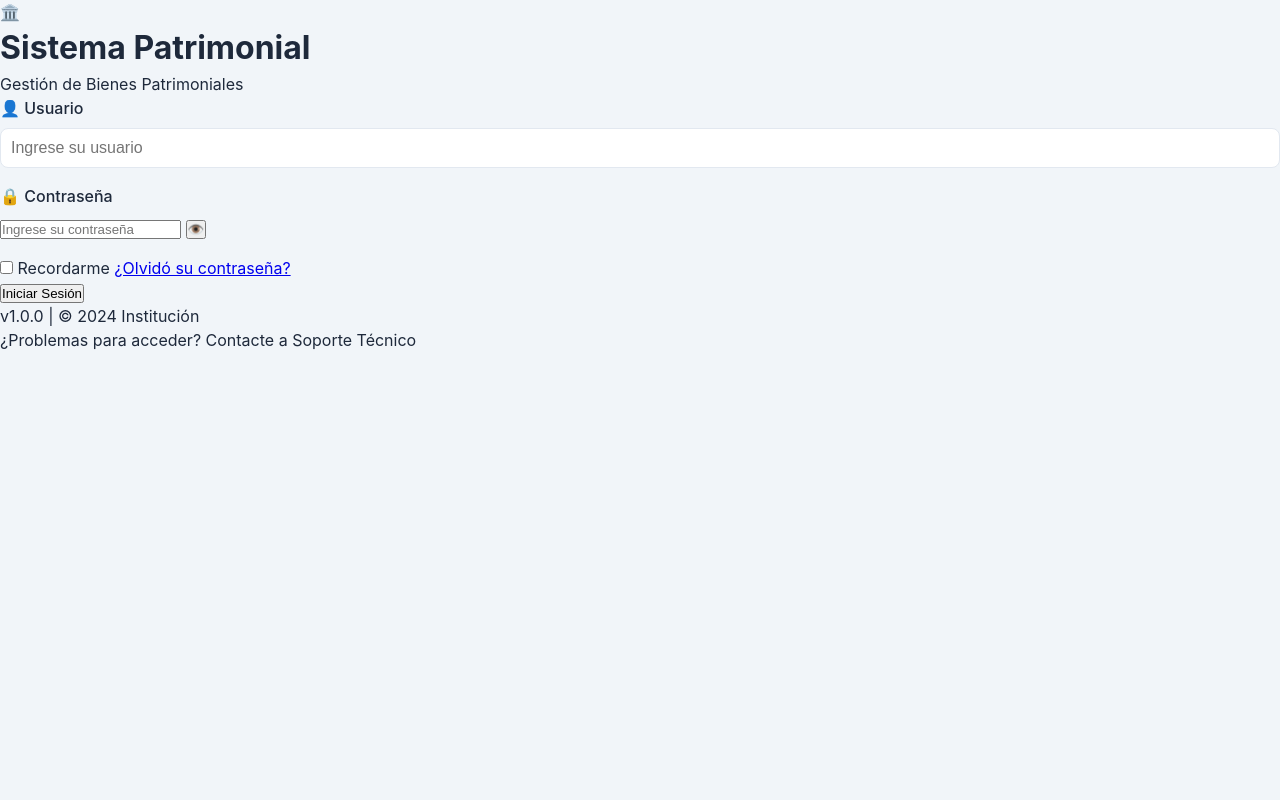
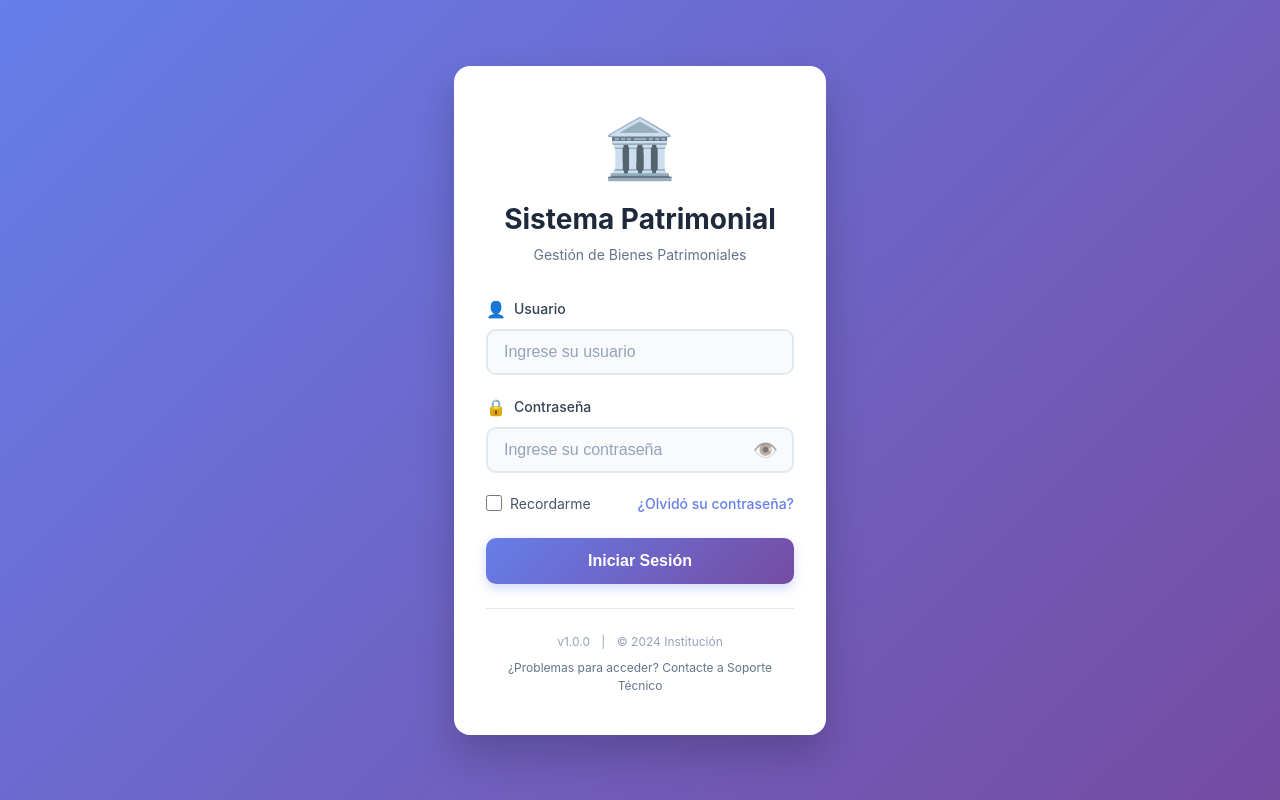
Before and after one commit to JeffersonR12/Practica-ing.webG2, a PHP site: page /login.html in a window 1280 px wide. Run offline with PHP 8.4, Linux system fonts and the light colour scheme.

Commit message:
se sube api-mock y se agrega css para login

```diff
--- a/Presentacion/css/styles.css
+++ b/Presentacion/css/styles.css
@@ -968,3 +968,323 @@ textarea:disabled {
         margin-left: 1rem;
     }
 }
+
+/**
+ * =====================================================
+ * 🔐 ESTILOS - PÁGINA DE LOGIN
+ * =====================================================
+ */
+
+/* Fondo de la página de login */
+.login-body {
+    background: linear-gradient(135deg, #667eea 0%, #764ba2 100%);
+    min-height: 100vh;
+    display: flex;
+    align-items: center;
+    justify-content: center;
+    font-family: -apple-system, BlinkMacSystemFont, 'Segoe UI', Roboto, sans-serif;
+}
+
+/* Contenedor principal */
+.login-container {
+    width: 100%;
+    max-width: 420px;
+    padding: 1.5rem;
+}
+
+/* Tarjeta de login */
+.login-card {
+    background: white;
+    border-radius: 16px;
+    box-shadow: 0 20px 40px rgba(0, 0, 0, 0.2);
+    padding: 2.5rem 2rem;
+    animation: slideUp 0.5s ease;
+}
+
+@keyframes slideUp {
+    from {
+        opacity: 0;
+        transform: translateY(20px);
+    }
+    to {
+        opacity: 1;
+        transform: translateY(0);
+    }
+}
+
+/* Cabecera del login */
+.login-header {
+    text-align: center;
+    margin-bottom: 2rem;
+}
+
+.login-logo {
+    font-size: 3.5rem;
+    margin-bottom: 0.5rem;
+    animation: pulse 2s infinite;
+}
+
+@keyframes pulse {
+    0%, 100% { transform: scale(1); }
+    50% { transform: scale(1.05); }
+}
+
+.login-header h1 {
+    font-size: 1.75rem;
+    color: #1e293b;
+    margin-bottom: 0.25rem;
+}
+
+.login-subtitle {
+    color: #64748b;
+    font-size: 0.875rem;
+}
+
+/* Mensajes de error/success */
+.login-message {
+    padding: 0.75rem 1rem;
+    border-radius: 8px;
+    margin-bottom: 1.5rem;
+    font-size: 0.875rem;
+    animation: fadeIn 0.3s ease;
+}
+
+@keyframes fadeIn {
+    from { opacity: 0; }
+    to { opacity: 1; }
+}
+
+.login-message.error {
+    background: #fee2e2;
+    color: #991b1b;
+    border-left: 4px solid #ef4444;
+}
+
+.login-message.success {
+    background: #d1fae5;
+    color: #065f46;
+    border-left: 4px solid #10b981;
+}
+
+.login-message.info {
+    background: #dbeafe;
+    color: #1e40af;
+    border-left: 4px solid #3b82f6;
+}
+
+/* Formulario */
+.login-form {
+    margin-bottom: 1.5rem;
+}
+
+.form-group {
+    margin-bottom: 1.25rem;
+}
+
+.form-group label {
+    display: flex;
+    align-items: center;
+    gap: 0.5rem;
+    margin-bottom: 0.5rem;
+    font-weight: 500;
+    color: #334155;
+    font-size: 0.875rem;
+}
+
+.label-icon {
+    font-size: 1rem;
+}
+
+.form-group input {
+    width: 100%;
+    padding: 0.75rem 1rem;
+    border: 2px solid #e2e8f0;
+    border-radius: 10px;
+    font-size: 1rem;
+    transition: all 0.2s;
+    background: #f8fafc;
+}
+
+.form-group input:focus {
+    outline: none;
+    border-color: #667eea;
+    background: white;
+    box-shadow: 0 0 0 3px rgba(102, 126, 234, 0.1);
+}
+
+.form-group input::placeholder {
+    color: #94a3b8;
+}
+
+/* Campo de contraseña con toggle */
+.password-input-wrapper {
+    position: relative;
+    display: flex;
+    align-items: center;
+}
+
+.password-input-wrapper input {
+    padding-right: 3rem;
+}
+
+.toggle-password {
+    position: absolute;
+    right: 0.75rem;
+    background: none;
+    border: none;
+    font-size: 1.25rem;
+    cursor: pointer;
+    padding: 0.25rem;
+    opacity: 0.6;
+    transition: opacity 0.2s;
+}
+
+.toggle-password:hover {
+    opacity: 1;
+}
+
+/* Opciones del formulario */
+.form-options {
+    display: flex;
+    justify-content: space-between;
+    align-items: center;
+    margin-bottom: 1.5rem;
+    font-size: 0.875rem;
+}
+
+.remember-me {
+    display: flex;
+    align-items: center;
+    gap: 0.5rem;
+    cursor: pointer;
+    color: #475569;
+}
+
+.remember-me input[type="checkbox"] {
+    width: 1rem;
+    height: 1rem;
+    cursor: pointer;
+    accent-color: #667eea;
+}
+
+.forgot-link {
+    color: #667eea;
+    text-decoration: none;
+    font-weight: 500;
+    transition: color 0.2s;
+}
+
+.forgot-link:hover {
+    color: #5a67d8;
+    text-decoration: underline;
+}
+
+/* Botón de login */
+.btn-login {
+    width: 100%;
+    padding: 0.875rem;
+    background: linear-gradient(135deg, #667eea 0%, #764ba2 100%);
+    color: white;
+    border: none;
+    border-radius: 10px;
+    font-size: 1rem;
+    font-weight: 600;
+    cursor: pointer;
+    transition: all 0.2s;
+    display: flex;
+    align-items: center;
+    justify-content: center;
+    gap: 0.5rem;
+    box-shadow: 0 4px 12px rgba(102, 126, 234, 0.3);
+}
+
+.btn-login:hover {
+    transform: translateY(-2px);
+    box-shadow: 0 6px 16px rgba(102, 126, 234, 0.4);
+}
+
+.btn-login:active {
+    transform: translateY(0);
+}
+
+.btn-login:disabled {
+    opacity: 0.7;
+    cursor: not-allowed;
+    transform: none;
+}
+
+.btn-spinner {
+    animation: spin 1s linear infinite;
+}
+
+@keyframes spin {
+    from { transform: rotate(0deg); }
+    to { transform: rotate(360deg); }
+}
+
+/* Footer del login */
+.login-footer {
+    text-align: center;
+    margin-top: 1.5rem;
+    padding-top: 1.5rem;
+    border-top: 1px solid #e2e8f0;
+}
+
+.system-info {
+    color: #94a3b8;
+    font-size: 0.75rem;
+    margin-bottom: 0.5rem;
+}
+
+.separator {
+    margin: 0 0.5rem;
+}
+
+.help-text {
+    color: #64748b;
+    font-size: 0.75rem;
+}
+
+/* Modal pequeño para recuperación */
+.modal-sm {
+    max-width: 400px;
+}
+
+.recovery-info {
+    color: #64748b;
+    font-size: 0.875rem;
+    margin: 1rem 0;
+    padding: 0.75rem;
+    background: #f1f5f9;
+    border-radius: 8px;
+}
+
+/* Estados de carga */
+.btn-login.loading .btn-text {
+    display: none;
+}
+
+.btn-login.loading .btn-spinner {
+    display: inline-block;
+}
+
+/* Responsive */
+@media (max-width: 480px) {
+    .login-container {
+        padding: 1rem;
+    }
+
+    .login-card {
+        padding: 1.5rem;
+    }
+
+    .login-header h1 {
+        font-size: 1.5rem;
+    }
+
+    .form-options {
+        flex-direction: column;
+        gap: 0.75rem;
+        align-items: flex-start;
+    }
+}
```
Also changed, not shown: Presentacion/js/api-mock.js (+215 -0 lines).
